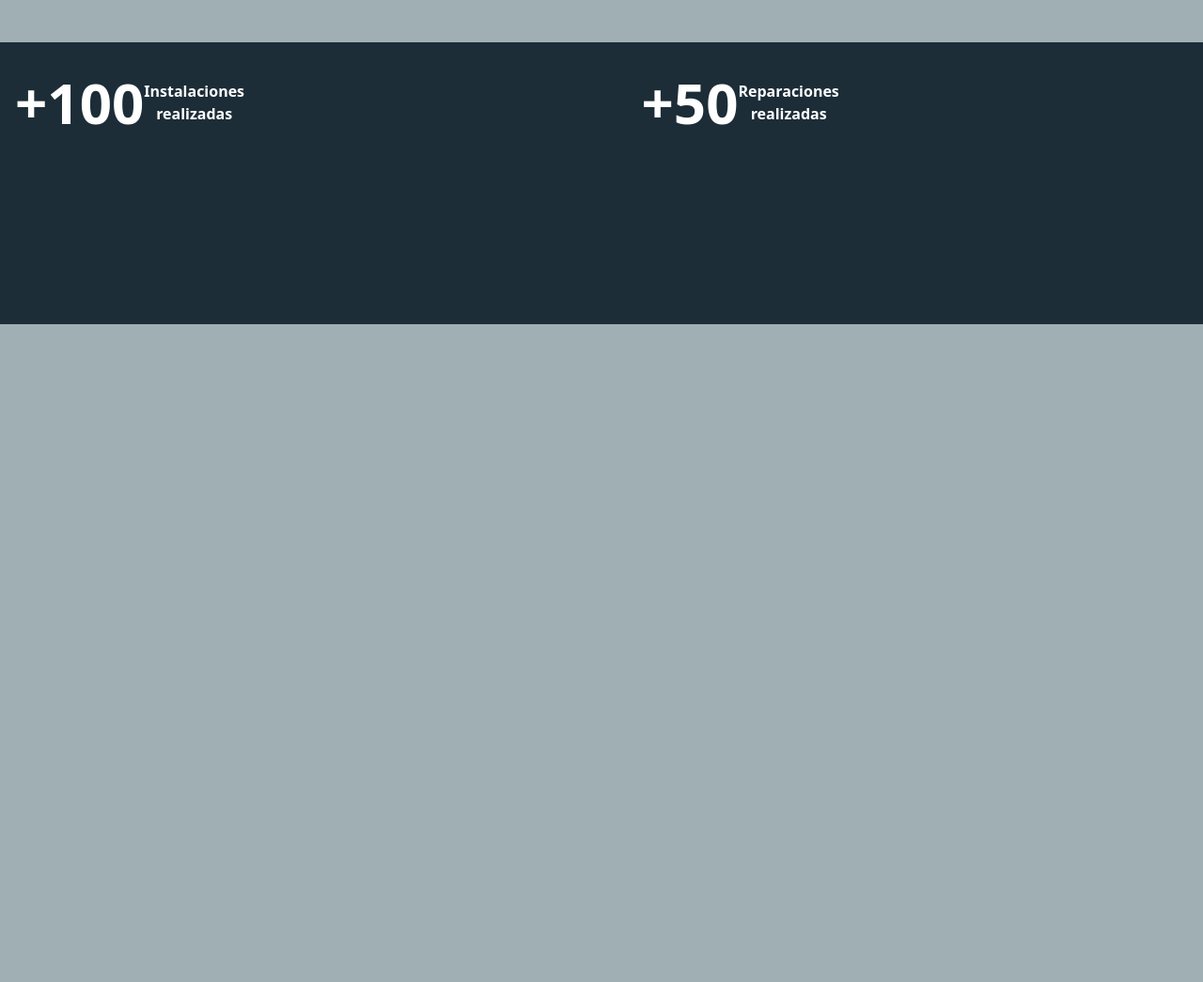
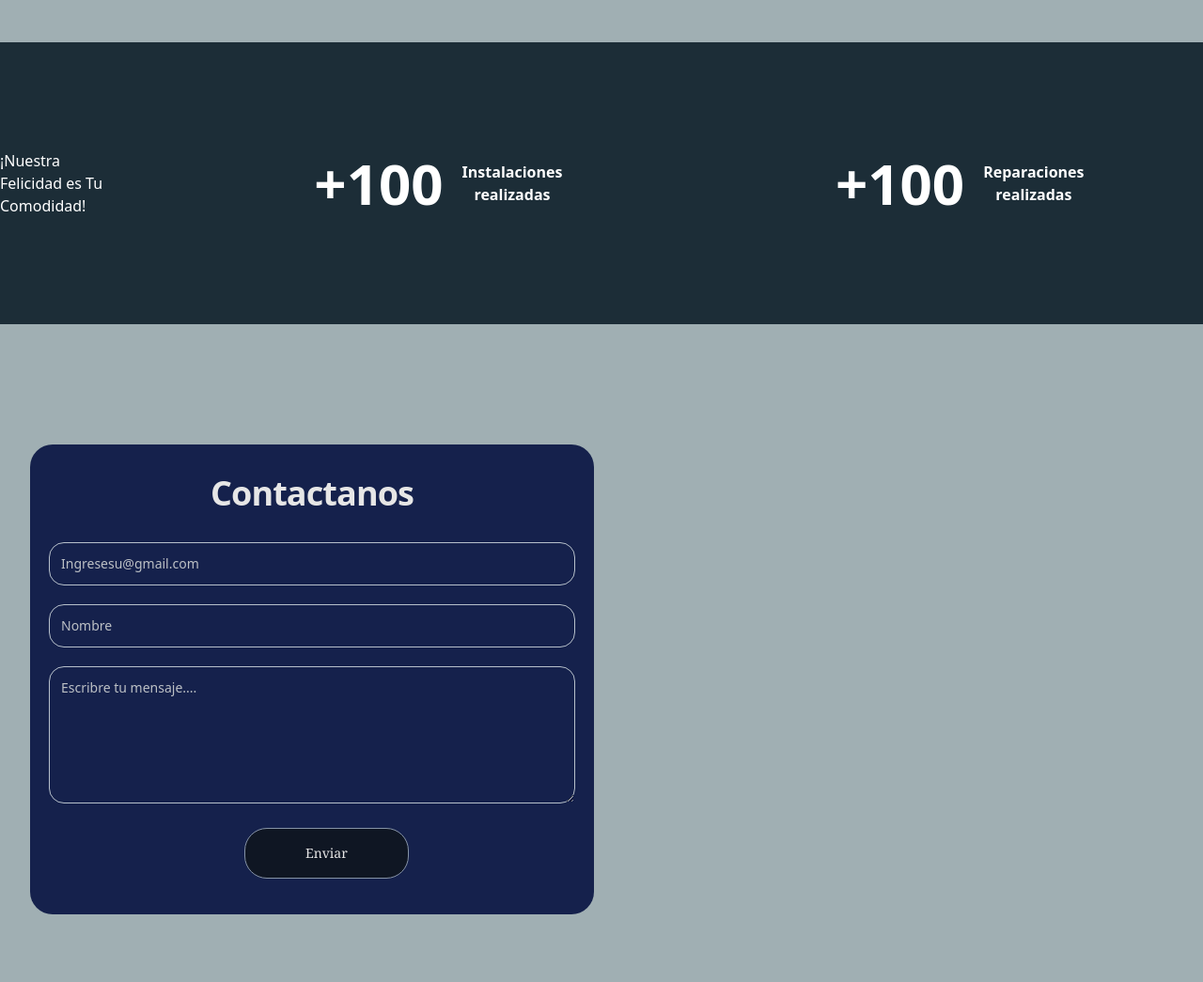
Before and after one commit to Nicospin82/Air-Cold-Tec, an Astro site: page / in a window 1280 px wide. Shown: the part 1479-2524 px from the top of the page at 94% size. Before the commit the page ends 1824 px from the top, so only its background shows below. Built offline with nearby package versions, Linux system fonts and the light colour scheme; Astro itself is replaced by a stand-in of ours.

Commit message:
add: armando el footer,enlazando correo

```diff
--- /dev/null
+++ b/src/components/FooterRefrigeracion.astro
@@ -0,0 +1,23 @@
+---
+---
+
+<section id="contact" class="flex h-[700px] mt--20 pt-32 brightness-90">
+    <div class="flex flex-col py-8 px-5 bg-blue-950 rounded-3xl mx-8 w-[600px] h-[500px]">
+        <h2 class="mb-8 text-4xl tracking-tight font-extrabold text-center text-white">Contactanos</h2>
+            <form action="https://formsubmit.co/nicospinelli88@gmail.com" method="POST" class="space-y-5">
+                <div class="relative">
+                    <input type="email" name="email"  class="p-3 w-full text-sm rounded-2xl bg-transparent border border-slate-300 placeholder-gray-300 text-white" placeholder="Ingresesu@gmail.com" required>
+                </div>
+                <div class="relative">
+                    <input type="text" name="nombre"  class="p-3 w-full text-sm rounded-2xl bg-transparent border border-slate-300 placeholder-gray-300 text-white" placeholder="Nombre" required>
+                </div>
+                <div class="sm:col-span-2 relative">
+                    <textarea  name="Mensaje" rows="6" class="p-3 w-full text-sm rounded-2xl bg-transparent border border-slate-300 placeholder-gray-300 text-white" placeholder="Escribre tu mensaje...."></textarea>
+                </div>
+                <button type="submit" class="flex items-center  py-4 px-16 gap-2 ml-52 text-sm font-serif text-white rounded-3xl p-3 bg-gray-900 border border-slate-400 placeholder-gray-400 hover:text-slate-700 hover:bg-white">
+                    Enviar
+                </button>
+                <input type="hidden" name="_next" value="http://localhost:4321/?#">
+            </form>
+    </div>
+</section>
--- a/src/components/Header.astro
+++ b/src/components/Header.astro
@@ -31,7 +31,7 @@ id="nav-bar"
             color: whitesmoke;
             box-shadow:
             0px 5px 150px -5px hsla(225, 9%, 73%, 0.795),
-            0px 0px 0px 0px hsla(192, 88%, 44%, 0.519);
+            0px 0px 0px 0px hsla(218, 88%, 37%, 0.453);
             background: rgba(12, 18, 101, 0.586);
             backdrop-filter: blur(8px);
 
--- a/src/components/section/NumerosSection.astro
+++ b/src/components/section/NumerosSection.astro
@@ -3,23 +3,24 @@
 ---
 
 <section class="flex justify-center bg-[#1C2D37] h-[300px] w-full mt-10 items-center">
-    <div class="grid grid-cols-3 grid-rows-2 gap-28 p-4">
+    <h2 class="flex flex-col">¡Nuestra Felicidad es Tu Comodidad!</h2>
+    <div class="grid grid-cols-2 grid-rows-1 gap-32 p-5 ml-48">
         <div class="flex flex-col text-center gap-2 animar">
             <div class="flex items-center" data-astro-cid-s5mrpxjm>
                 <span class="text-6xl font-bold" data-astro-cid-s5mrpxjm>+</span>
                 <div class="text-6xl font-bold counter" data-cantidad-total>100
                 </div>
-                <p class="font-semibold" data-astro-cid-s5mrpxjm>Instalaciones realizadas</p>
+                <p class=" ml-5 font-semibold" data-astro-cid-s5mrpxjm>Instalaciones realizadas</p>
             </div>
         </div>
     </div>
-    <div class="grid grid-cols-3 grid-rows-2 gap-28 p-4">
+    <div class="grid grid-cols-2 grid-rows-1 gap-32 p-5 ml-36">
         <div class="flex flex-col text-center gap-2 animar">
             <div class="flex items-center" data-astro-cid-s5mrpxjm>
                 <span class="text-6xl font-bold" data-astro-cid-s5mrpxjm>+</span>
-                <div class="text-6xl font-bold counter" data-cantidad-total>50
+                <div class="text-6xl font-bold counter" data-cantidad-total>100
                 </div>
-                <p class="font-semibold" data-astro-cid-s5mrpxjm>Reparaciones realizadas</p>
+                <p class="ml-5 font-semibold" data-astro-cid-s5mrpxjm>Reparaciones realizadas</p>
             </div>
         </div>
     </div>
--- a/src/components/section/RefrigeracionSection.astro
+++ b/src/components/section/RefrigeracionSection.astro
@@ -36,7 +36,7 @@ const carruselinstalaciones = [...instalaciones, ...instalaciones];
         }
     }
     .animate-scroll{
-        animation: scroll 40s linear infinite alternate-reverse;
+        animation: scroll 70s linear infinite alternate-reverse;
     }
     .animate-scroll:hover{
         animation-play-state: paused;
--- a/src/pages/index.astro
+++ b/src/pages/index.astro
@@ -1,8 +1,10 @@
 ---
+import FooterRefrigeracion from '../components/FooterRefrigeracion.astro';
 import HeroSection from '../components/section/HeroSection.astro';
 import NumerosSection from '../components/section/NumerosSection.astro';
 import RefrigeracionSection from '../components/section/RefrigeracionSection.astro';
 import Layout from '../layouts/Layout.astro';
+
 
 ---
 
@@ -10,4 +12,5 @@ import Layout from '../layouts/Layout.astro';
     <HeroSection />
     <RefrigeracionSection/>
     <NumerosSection/>
+    <FooterRefrigeracion/>
 </Layout>
```
